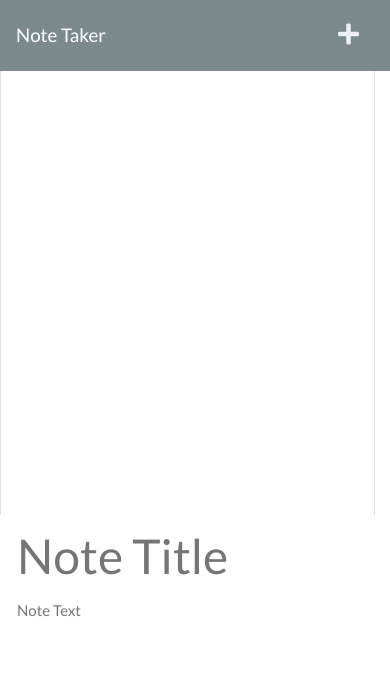
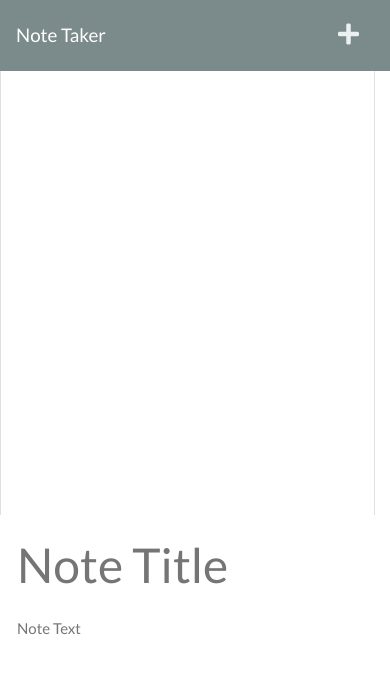
Before and after one commit to JoelDore/Notebook-App, a website: page public/notes.html in a window 390 px wide. Drawn offline with nearby package versions, Linux system fonts and the light colour scheme; no server answers.

Commit message:
Fix "Note Title" bug on mobile

```diff
--- a/public/assets/css/styles.css
+++ b/public/assets/css/styles.css
@@ -29,7 +29,7 @@ html, body {
 }
 
 .note-title {
-  height: 3.5rem;
+  height: auto;
   margin-top: 13px;
   font-size: 3rem;
 }
```
